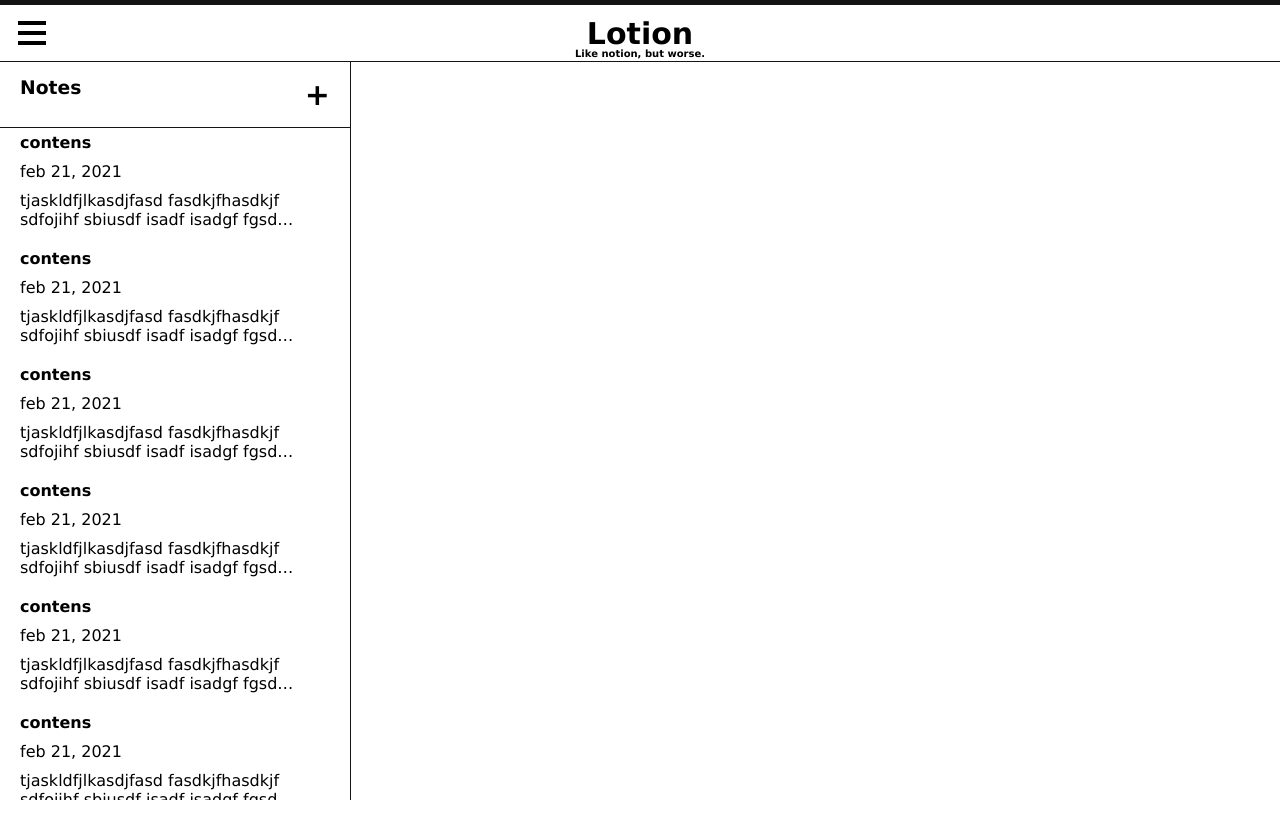
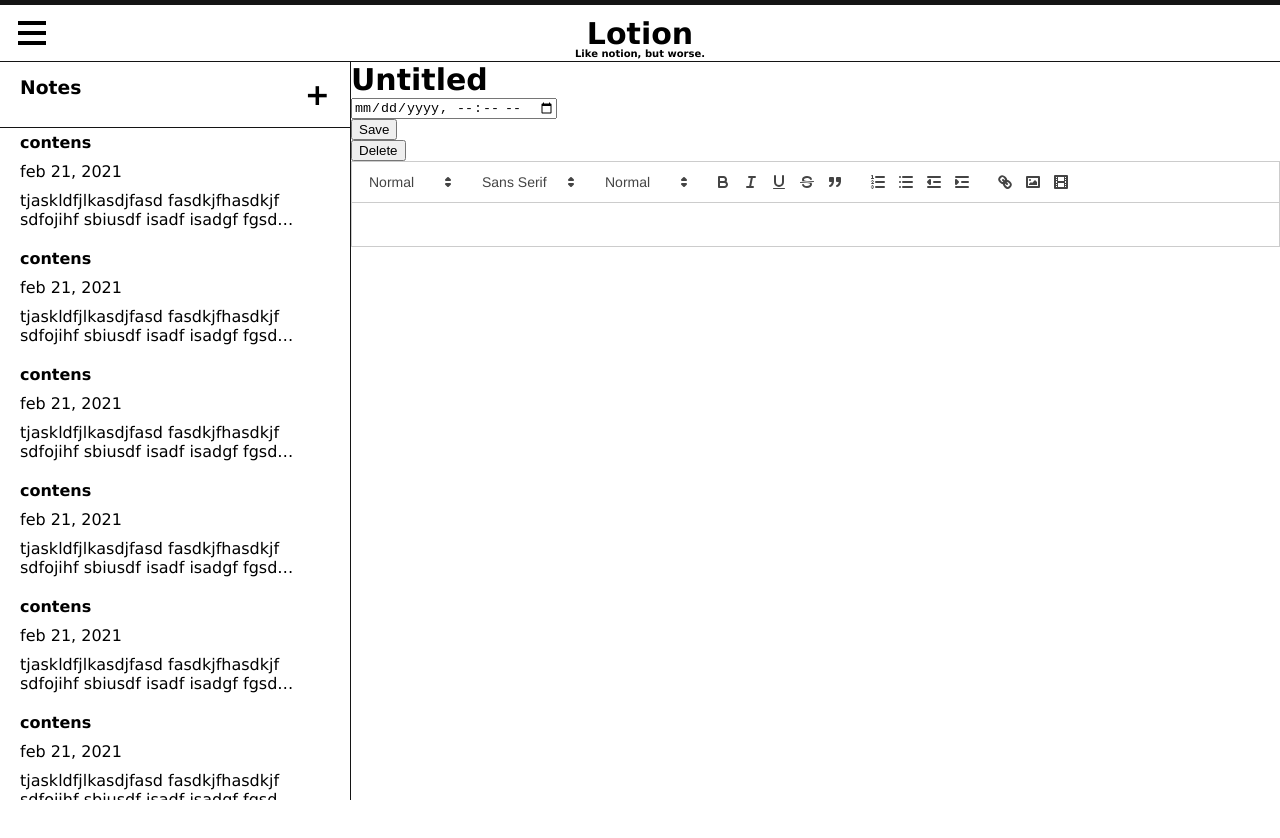
Before and after one commit to joshuajipp/lotion-react-app, a React (Create React App) app: page / in a window 1280 px wide. Shown: the top 838 px of the page. Built offline with nearby package versions, Linux system fonts and the light colour scheme.

Commit message:
added unstyled components for note editor componen

```diff
--- a/package.json
+++ b/package.json
@@ -13,6 +13,7 @@
     "primeng": "^11.4.2",
     "react": "^18.2.0",
     "react-dom": "^18.2.0",
+    "react-quill": "^2.0.0",
     "react-scripts": "5.0.1",
     "styled-components": "^5.3.6",
     "web-vitals": "^2.1.4"
--- a/src/components/BodyContent.jsx
+++ b/src/components/BodyContent.jsx
@@ -1,11 +1,13 @@
 import React from "react";
 import NotesList from "./NotesList";
+import NoteEditor from "./NoteEditor";
 
 function BodyContent(props) {
   return (
     props.isVisable && (
       <div className="body-content">
         <NotesList />
+        <NoteEditor />
       </div>
     )
   );
--- /dev/null
+++ b/src/components/NoteEditor.jsx
@@ -0,0 +1,82 @@
+import ReactQuill from "react-quill";
+import "react-quill/dist/quill.snow.css";
+import React, { useState } from "react";
+
+function NoteEditor() {
+  const [setDateTime] = useState("");
+
+  const [value, setValue] = useState("");
+
+  const modules = {
+    toolbar: [
+      [{ header: [1, 2, 3, 4, 5, 6, false] }],
+      [{ font: [] }],
+      [{ size: [] }],
+      ["bold", "italic", "underline", "strike", "blockquote"],
+      [
+        { list: "ordered" },
+        { list: "bullet" },
+        { indent: "-1" },
+        { indent: "+1" },
+      ],
+      ["link", "image", "video"],
+    ],
+  };
+
+  const options = {
+    year: "numeric",
+    month: "long",
+    day: "numeric",
+    hour: "numeric",
+    minute: "numeric",
+  };
+
+  const formatDate = (when) => {
+    const formatted = new Date(when).toLocaleString("en-US", options);
+    if (formatted === "Invalid Date") {
+      return "";
+    }
+    return formatted;
+  };
+
+  const handleDateTimeChange = (event) => {
+    const formattedDateTime = formatDate(event.target.value);
+    setDateTime(formattedDateTime);
+  };
+
+  return (
+    <div className="note-editor">
+      <div className="title-header">
+        <div className="rightside-header">
+          <div className="main-title">
+            <h1 className="note-title" contentEditable="true" spellCheck="true">
+              Untitled
+            </h1>
+            <input
+              className="datetime-picker"
+              type="datetime-local"
+              onChange={handleDateTimeChange}
+            />
+          </div>
+          <div className="save-button">
+            <button className="text-button">Save</button>
+          </div>
+          <div className="delete-button">
+            <button className="text-button">Delete</button>
+          </div>
+        </div>
+      </div>
+      <div className="text-editor">
+        <ReactQuill
+          theme="snow"
+          value={value}
+          onChange={setValue}
+          className="editor-input"
+          modules={modules}
+        />
+      </div>
+    </div>
+  );
+}
+
+export default NoteEditor;
--- a/src/index.css
+++ b/src/index.css
@@ -23,6 +23,7 @@ body {
   height: 100vh;
 }
 .body-content {
+  display: flex;
   height: 100vh;
 }
 
@@ -129,3 +130,15 @@ h2 {
 .note-text.note-item {
   padding-bottom: 0;
 }
+.note-editor {
+  flex: 9;
+  height: 100%;
+}
+
+.note-editor-header {
+  display: flex;
+  justify-content: center;
+  align-items: center;
+  padding-bottom: 2%;
+  padding-top: 2%;
+}
```
Also changed, not shown: 1 other file (tests, documents, lock files or other folders).
